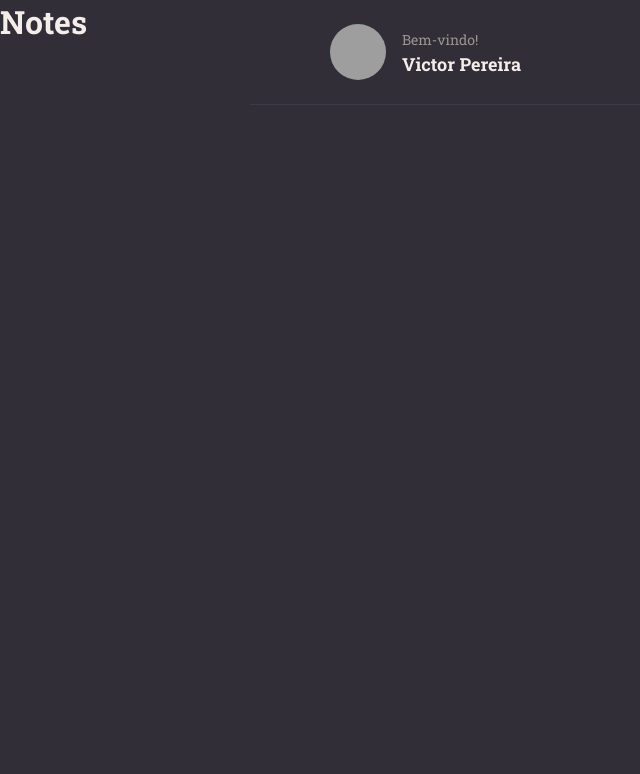
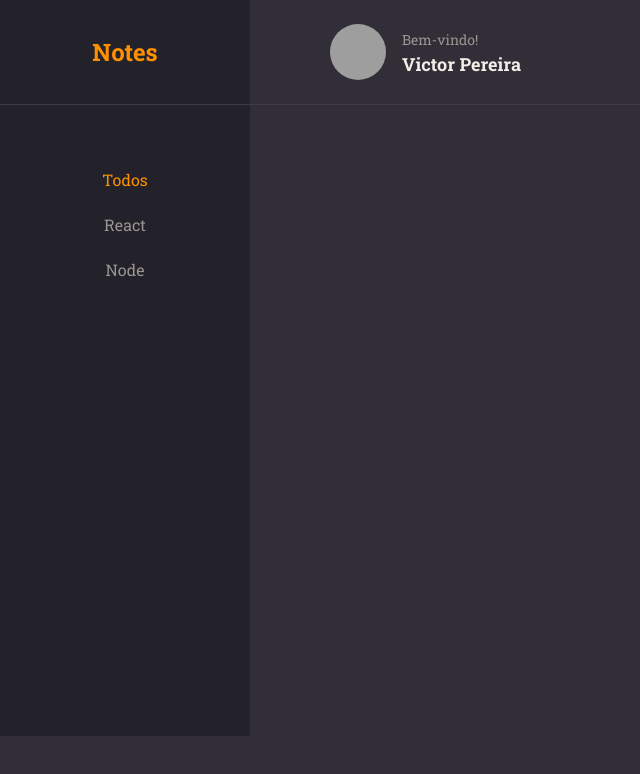
Before and after one commit to victorrti/REACT-NOTES, a React (Vite) app: page / in a window 1280 px wide. Shown: the top 774 px of the page, without its empty margins (0-640 px from the left). Built offline with nearby package versions, Linux system fonts and the light colour scheme; grey boxes are pictures that could not be loaded.

Commit message:
criando menu da home

```diff
--- a/src/components/ButtonText/index.jsx
+++ b/src/components/ButtonText/index.jsx
@@ -1,8 +1,9 @@
 import {Container } from './style'
 
-export function ButtonText({title,...rest}){
+export function ButtonText({title,isactive=false,...rest}){
     return(
         <Container type="button"
+            $isactive={isactive}
             {...rest}
         >
            {title}
--- a/src/components/ButtonText/style.js
+++ b/src/components/ButtonText/style.js
@@ -2,7 +2,7 @@
 
 export const Container = styled.button`
     background:none;
-    color:${({theme})=> theme.COLORS.ORANGE};
+    color:${({theme,$isactive})=>$isactive ? theme.COLORS.ORANGE : theme.COLORS.GRAY_100 };
     border:none;
     font-size: 16px;
 `
--- a/src/pages/Home/index.jsx
+++ b/src/pages/Home/index.jsx
@@ -1,5 +1,6 @@
 import {Container,Brand,Menu,Search,Content, NewNote} from './style'
 import {Header} from  '../../components/Header'
+import {ButtonText} from '../../components/ButtonText'
 export function Home(){
     return(
     <Container>
@@ -8,8 +9,11 @@
         </Brand>
         <Header></Header>
         <Menu>
-            <Search></Search>
+            <li> <ButtonText title="Todos"  $isactive={true}/></li>
+            <li><ButtonText title="React"/></li>
+            <li><ButtonText title="Node"/></li>
         </Menu>
+        <Search></Search>
         <Content>
             <NewNote></NewNote>
         </Content>
--- a/src/pages/Home/style.js
+++ b/src/pages/Home/style.js
@@ -16,11 +16,29 @@
 
 export const Brand = styled.div`
     grid-area:brand;
+    display:flex;
+    justify-content:center;
+    align-items: center;
+    border-bottom-width:1px;
+    border-bottom-style:solid;
+    border-bottom-color:${({theme})=>theme.COLORS.BACKGROUND_700};
+    background-color:${({theme})=>theme.COLORS.BACKGROUND_900} ;
+    > h1{
+        font-size:24px;
+        color:${({theme})=>theme.COLORS.ORANGE}
+    }
 
 `
 
 export const Menu = styled.ul`
-grid-area:menu;`
+    grid-area:menu;
+    background-color:${({theme})=>theme.COLORS.BACKGROUND_900} ;
+    padding-top:64px;
+    text-align: center;
+    >li {
+        margin-bottom:24px;
+    }
+`
 
 export const Search = styled.div`
 grid-area:search;
```
